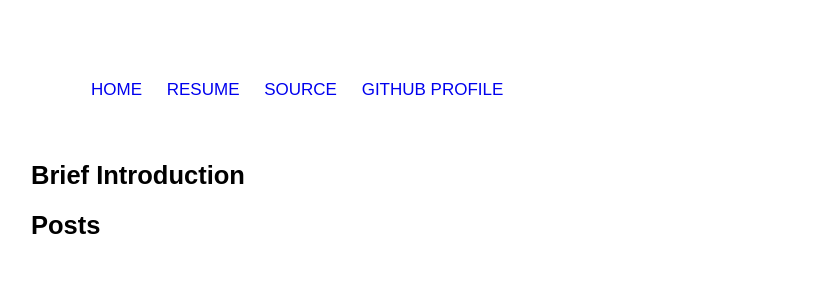
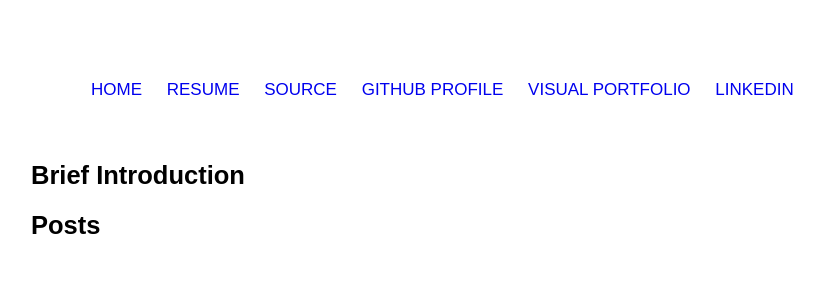
Before and after one commit to ajkim141/ajkim141.github.io, a Flask app: page / in a window 1280 px wide. Shown: the top 300 px of the page, without its empty margins (159-983 px from the left). Run offline with Flask 2, Linux system fonts and the light colour scheme.

Commit message:
added some links
Signed-off-by: Alex <ajkim141@gmail.com>

```diff
--- a/euler/index.html
+++ b/euler/index.html
@@ -14,6 +14,9 @@
         <li><a href="/resume.html">Resume</a></li>
         <li><a href="https://github.com/ajkim141/ajkim141.github.io">Source</a></li>
         <li><a href="https://github.com/ajkim141/">Github Profile</a></li>
+        <li><a href="http://ajkim141.blogspot.com/">Visual Portfolio</a></li>
+        <li><a href="https://www.linkedin.com/pub/alex-kim/92/66a/856">Linkedin</a></li>
+
     </ul>
 </nav>
 
--- a/index.html
+++ b/index.html
@@ -14,6 +14,9 @@
         <li><a href="/resume.html">Resume</a></li>
         <li><a href="https://github.com/ajkim141/ajkim141.github.io">Source</a></li>
         <li><a href="https://github.com/ajkim141/">Github Profile</a></li>
+        <li><a href="http://ajkim141.blogspot.com/">Visual Portfolio</a></li>
+        <li><a href="https://www.linkedin.com/pub/alex-kim/92/66a/856">Linkedin</a></li>
+
     </ul>
 </nav>
 
--- a/minesweeper/index.html
+++ b/minesweeper/index.html
@@ -14,6 +14,9 @@
         <li><a href="/resume.html">Resume</a></li>
         <li><a href="https://github.com/ajkim141/ajkim141.github.io">Source</a></li>
         <li><a href="https://github.com/ajkim141/">Github Profile</a></li>
+        <li><a href="http://ajkim141.blogspot.com/">Visual Portfolio</a></li>
+        <li><a href="https://www.linkedin.com/pub/alex-kim/92/66a/856">Linkedin</a></li>
+
     </ul>
 </nav>
 
--- a/project/templates/base.html
+++ b/project/templates/base.html
@@ -14,6 +14,9 @@
         <li><a href="{{ url_for('resume') }}">Resume</a></li>
         <li><a href="https://github.com/ajkim141/ajkim141.github.io">Source</a></li>
         <li><a href="https://github.com/ajkim141/">Github Profile</a></li>
+        <li><a href="http://ajkim141.blogspot.com/">Visual Portfolio</a></li>
+        <li><a href="https://www.linkedin.com/pub/alex-kim/92/66a/856">Linkedin</a></li>
+
     </ul>
 </nav>
 
--- a/resume.html
+++ b/resume.html
@@ -14,6 +14,9 @@
         <li><a href="/resume.html">Resume</a></li>
         <li><a href="https://github.com/ajkim141/ajkim141.github.io">Source</a></li>
         <li><a href="https://github.com/ajkim141/">Github Profile</a></li>
+        <li><a href="http://ajkim141.blogspot.com/">Visual Portfolio</a></li>
+        <li><a href="https://www.linkedin.com/pub/alex-kim/92/66a/856">Linkedin</a></li>
+
     </ul>
 </nav>
 
```
